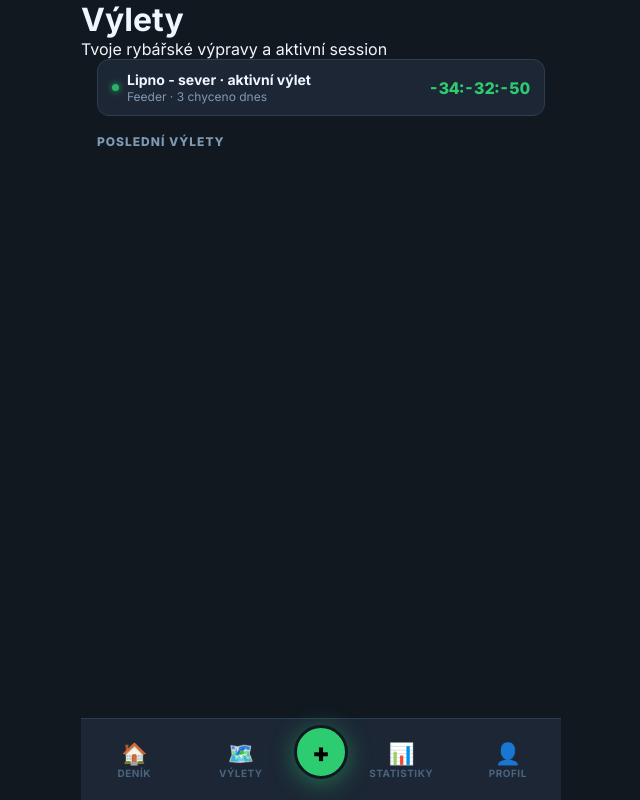
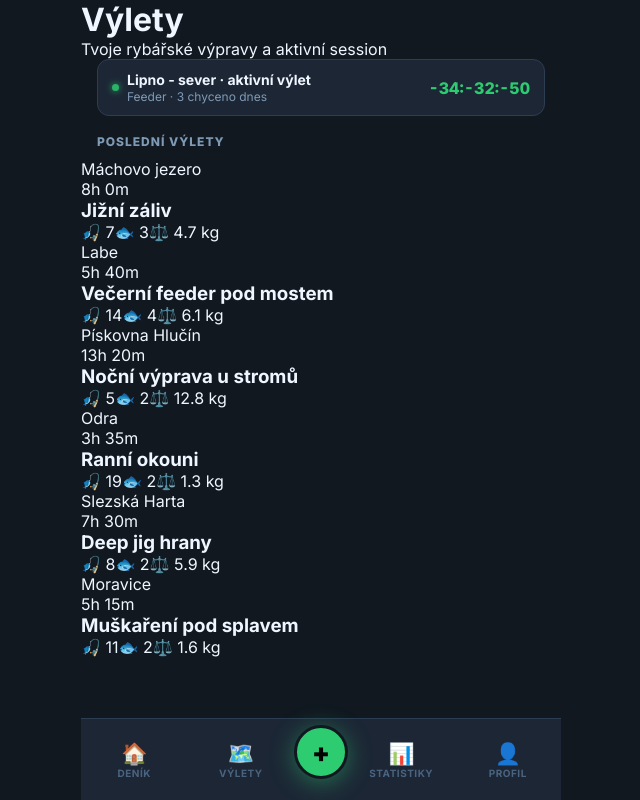
Before and after one commit to Moravec291678/chytnu.cz, a React (Vite) app: page /trips in a window 1280 px wide. Shown: the whole page, without its empty margins (319-959 px from the left). Built offline with nearby package versions, Linux system fonts and the light colour scheme.

Commit message:
Add basic trips list and trip duration display

```diff
--- a/src/components/TripCard.jsx
+++ b/src/components/TripCard.jsx
@@ -1,17 +1,26 @@
 function TripCard({ trip }) {
+  const start = new Date(trip.startedAt);
+  const end = new Date(trip.endedAt);
+  const diffMs = end - start;
+  const hours = Math.floor(diffMs / 1000 / 60 / 60);
+  const minutes = Math.floor((diffMs / 1000 / 60) % 60);
+  const duration = `${hours}h ${minutes}m`;
+  console.log(start);
   return (
     <div className="trip-card">
       <div className="trip-card-content">
-        <p className="trip-card-location">{trip.locationName}</p>
-
-        <h3 className="trip-card-title">{trip.title}</h3>
+        <p className="trip-card-location">{trip?.locationName}</p>
+        <div className="trip-card-times">
+          <span>{duration}</span>
+        </div>
+        <h3 className="trip-card-title">{trip?.title}</h3>
 
         <div className="trip-card-stats">
-          <span>🎣 {trip.stats.catchesCount}</span>
+          <span>🎣 {trip?.stats.catchesCount}</span>
 
-          <span>🐟 {trip.stats.speciesCount}</span>
+          <span>🐟 {trip?.stats.speciesCount}</span>
 
-          <span>⚖️ {trip.stats.biggestCatchKg} kg</span>
+          <span>⚖️ {trip?.stats.biggestCatchKg} kg</span>
         </div>
       </div>
     </div>
--- a/src/pages/HomePage.jsx
+++ b/src/pages/HomePage.jsx
@@ -165,7 +165,7 @@ function HomePage() {
                   top: 0,
                   behavior: "smooth",
                 });
-              }, 90);
+              }, 100);
             }}
             onBlur={() => {
               setTimeout(() => {
--- a/src/pages/TripsPage.jsx
+++ b/src/pages/TripsPage.jsx
@@ -1,6 +1,7 @@
 import Layout from "../components/Layout";
+import TripCard from "../components/TripCard";
 import TripPill from "../components/TripPill";
-
+import { MOCK_TRIPS } from "../data/mockTrips";
 import { ACTIVE_TRIP } from "../data/activeTrip";
 
 function TripsPage() {
@@ -16,6 +17,9 @@ function TripsPage() {
 
       <section className="trips-section">
         <h3 className="section-title">Poslední výlety</h3>
+        {MOCK_TRIPS.map((trip) => {
+          return <TripCard key={trip.id} trip={trip} />;
+        })}
       </section>
     </Layout>
   );
```
Also changed, not shown: src/styles/TripCard.css (added).
